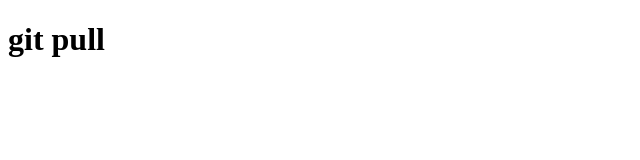
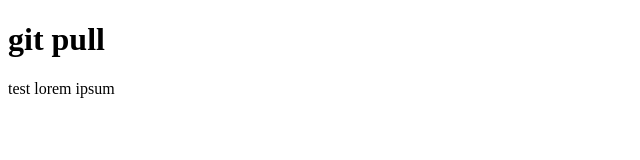
Before and after one commit to socza/nauka-gita-2, a plain HTML site: page index.html in a window 1280 px wide. Shown: the whole page, without its empty margins (0-640 px from the left). Drawn offline with Linux system fonts and the light colour scheme.

Commit message:
Update index.html

```diff
--- a/index.html
+++ b/index.html
@@ -6,5 +6,6 @@
 </head>
 <body>
 	<h1>git pull</h1>
+	<p>test lorem ipsum</p>
 </body>
 </html>
```
